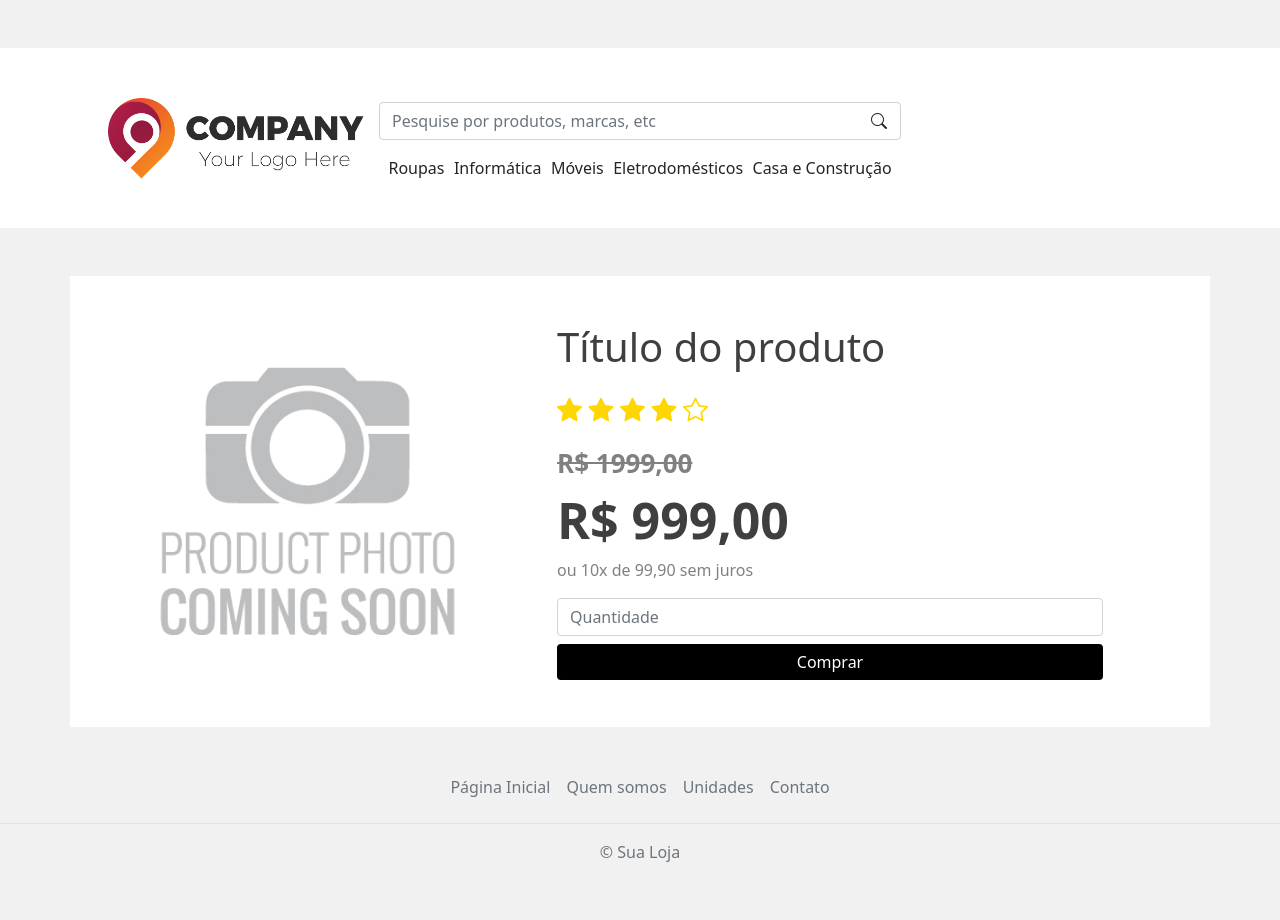
After one commit to JuniorPeruzzo/ecommerce, a PHP site: page /produto.html in a window 1280 px wide. The commit adds this page. Run offline with PHP 8.4, Linux system fonts and the light colour scheme.

Commit message:
product page

```diff
--- /dev/null
+++ b/css/base.css
@@ -0,0 +1,21 @@
+body {
+  background-color: rgb(241 241 241);
+}
+
+a {
+  text-decoration: none;
+  color: inherit;
+}
+
+.top-mobile {
+  height: 60px;
+  box-shadow: 5px 0 5px 5px #dcdcdc;
+}
+
+.menu-container .logo {
+  height: 84px;
+}
+
+.searchbox i {
+  margin-left: -30px;
+}
--- /dev/null
+++ b/css/produto.css
@@ -0,0 +1,72 @@
+.product-image {
+  max-width: 100%;
+}
+
+.card-title {
+  font-size: 18px;
+  margin-bottom: 20px;
+  color: rgb(63, 63, 63);
+}
+
+.card-rating {
+  font-size: 10px;
+  color: gold;
+}
+
+.card-original-value,
+.card-discounted-value,
+.card-installments {
+  margin: 0;
+}
+
+.card-original-value {
+  font-size: 16px;
+  color: gray;
+  font-weight: bold;
+  text-decoration: line-through;
+}
+
+.card-discounted-value {
+  font-size: 28px;
+  font-weight: bold;
+  color: rgb(63, 63, 63);
+}
+
+.card-installments {
+  color: gray;
+}
+
+.btn.btn-primary.btn-comprar,
+.btn.btn-primary.btn-comprar:focus,
+.btn.btn-primary.btn-comprar:active {
+  color: white;
+  background-color: black;
+  border: none;
+  box-shadow: none;
+  outline: none;
+}
+
+.btn.btn-primary.btn-comprar:hover {
+  background-color: rgb(66, 66, 66);
+}
+
+@media (min-width: 992px) {
+  .card-title {
+    font-size: 40px;
+  }
+
+  .card-rating {
+    font-size: 25px;
+  }
+
+  .card-original-value {
+    font-size: 26px;
+  }
+
+  .card-discounted-value {
+    font-size: 50px;
+  }
+
+  .card-installments {
+  }
+}
--- /dev/null
+++ b/produto.html
@@ -0,0 +1,107 @@
+<!DOCTYPE html>
+<html lang="en">
+
+<head>
+  <meta charset="UTF-8" />
+  <meta http-equiv="X-UA-Compatible" content="IE=edge" />
+  <meta name="viewport" content="width=device-width, initial-scale=1.0" />
+  <link rel="stylesheet" href="vendor/bootstrap-5.1.3-dist/css/bootstrap.min.css" />
+  <link rel="stylesheet" href="vendor/bootstrap-icons-1.6.1/bootstrap-icons.css" />
+  <link rel="stylesheet" href="css/base.css" />
+  <link rel="stylesheet" href="css/produto.css" />
+  <link rel="shortcut icon" href="/images/favicon.png" type="image/x-icon" />
+  <title>Sua Loja</title>
+</head>
+
+<body>
+  <!-- TOP MOBILE -->
+  <div class="
+        top-mobile
+        bg-white
+        p-3
+        d-flex
+        justify-content-between
+        align-items-center
+        d-lg-none
+      ">
+    <div class="col h-100">
+      <img class="h-100" src="/images/logo-mobile.png" alt="logo" />
+    </div>
+    <div class="col d-flex justify-content-end">
+      <i class="bi bi-list fs-2"></i>
+    </div>
+  </div>
+
+  <!-- TOP DESKTOP -->
+  <div class="d-none d-lg-block">
+    <div class="container-fluid bg-white my-5 p-5">
+      <div class="menu-container container m-auto row align-items-end">
+        <div class="col-3">
+          <img class="logo" src="/images/logo-desktop.png" alt="logo" />
+        </div>
+        <div class="col-6">
+          <div class="d-flex align-items-center searchbox">
+            <input class="form-control" type="text" placeholder="Pesquise por produtos, marcas, etc" />
+            <i class="bi bi-search"></i>
+          </div>
+          <div class="mt-3 d-flex justify-content-evenly">
+            <a href="/categorias/roupas">Roupas</a>
+            <a href="/categorias/informatica">Informática</a>
+            <a href="/categorias/moveis">Móveis</a>
+            <a href="/categorias/eletro">Eletrodomésticos</a>
+            <a href="/categorias/casa">Casa e Construção</a>
+          </div>
+        </div>
+      </div>
+    </div>
+  </div>
+
+  <!-- MAIN CONTENT -->
+  <main class="container bg-white">
+    <div class="row align-items-center">
+      <div class="col-12 col-lg-5">
+        <img class="product-image" src="/images/product.png" alt="produto" />
+      </div>
+      <div class="col-12 col-lg-6 text-center text-lg-start">
+        <h2 class="card-title">Título do produto</h2>
+        <p class="card-rating">
+          <i class="bi bi-star-fill"></i>
+          <i class="bi bi-star-fill"></i>
+          <i class="bi bi-star-fill"></i>
+          <i class="bi bi-star-fill"></i>
+          <i class="bi bi-star"></i>
+        </p>
+        <p class="card-original-value">R$ 1999,00</p>
+        <p class="card-discounted-value">R$ 999,00</p>
+        <p class="card-installments">ou 10x de 99,90 sem juros</p>
+
+        <div class="col-12">
+          <input class="form-control mt-3" type="number" placeholder="Quantidade" />
+          <button class="btn btn-primary btn-comprar w-100 mt-2">
+            Comprar
+          </button>
+        </div>
+      </div>
+    </div>
+  </main>
+
+  <footer class="py-3 my-4">
+    <ul class="nav justify-content-center border-bottom pb-3 mb-3">
+      <li class="nav-item">
+        <a href="/" class="nav-link px-2 text-muted">Página Inicial</a>
+      </li>
+      <li class="nav-item">
+        <a href="/quem-somos" class="nav-link px-2 text-muted">Quem somos</a>
+      </li>
+      <li class="nav-item">
+        <a href="/unidades" class="nav-link px-2 text-muted">Unidades</a>
+      </li>
+      <li class="nav-item">
+        <a href="/contato" class="nav-link px-2 text-muted">Contato</a>
+      </li>
+    </ul>
+    <p class="text-center text-muted">© Sua Loja</p>
+  </footer>
+</body>
+
+</html>
```
Also changed, not shown: css/index.css (renamed from css/style.css, +6 -13 lines), index.html (+83 -2 lines), images/favicon.png (added).
